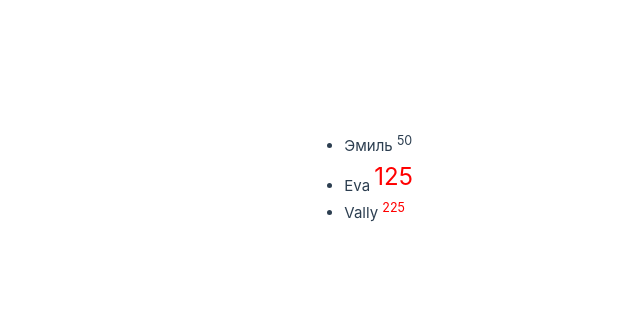
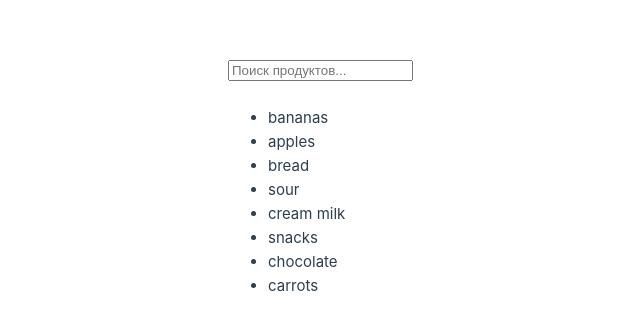
Before and after one commit to Ann-Fox/avis-tv, a Vue app: page / in a window 1280 px wide. Shown: the part 222-552 px from the top of the page, without its empty margins (227-867 px from the left). Built offline with nearby package versions, Linux system fonts and the light colour scheme.

Commit message:
chore: search through a simple array

```diff
--- a/src/App.vue
+++ b/src/App.vue
@@ -1,7 +1,45 @@
-<!--
-4 работа с классами
- -->
+<!-- 5 поиск по простому массиву -->
 <script setup>
+import {ref, computed} from "vue";
+
+const products = ref ([
+  'bananas',
+  'apples',
+  'bread',
+  'sour',
+  'cream milk',
+  'snacks',
+  'chocolate',
+  'carrots'
+])
+
+const query = ref('')
+const queryProducts = computed(() => {
+  return products.value.filter((product) => product.indexOf(query.value) !== -1);
+})
+</script>
+
+<template>
+  <div>
+    <input type="search"
+    placeholder="Поиск продуктов..."
+    v-model="query"
+    >
+    <br><br>
+
+{{ query }}
+
+    <ul>
+      <li v-for="product in queryProducts">
+        {{ product }}
+      </li>
+    </ul>
+  </div>
+</template>
+
+
+<!--4 работа с классами-->
+<!--<script setup>
 import {ref} from "vue";
 
 const users = ref ([
@@ -40,7 +78,7 @@ const users = ref ([
 .fz-24 {
   font-size: 24px;
 }
-</style>
+</style>-->
 
 <!--
 2 работа с реактивными массивами и объектами (v-for)
```
